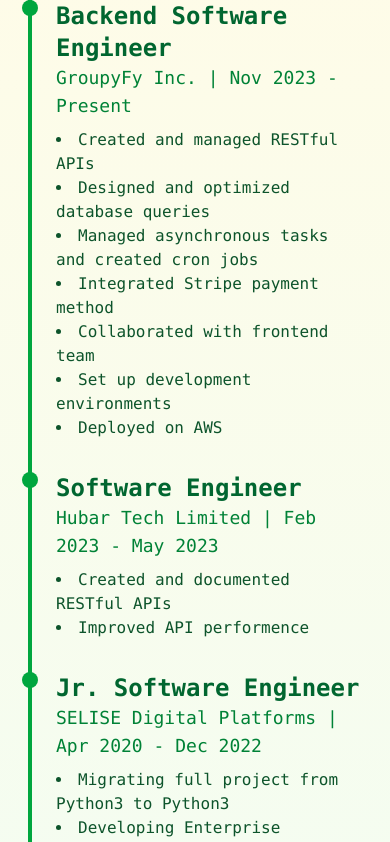
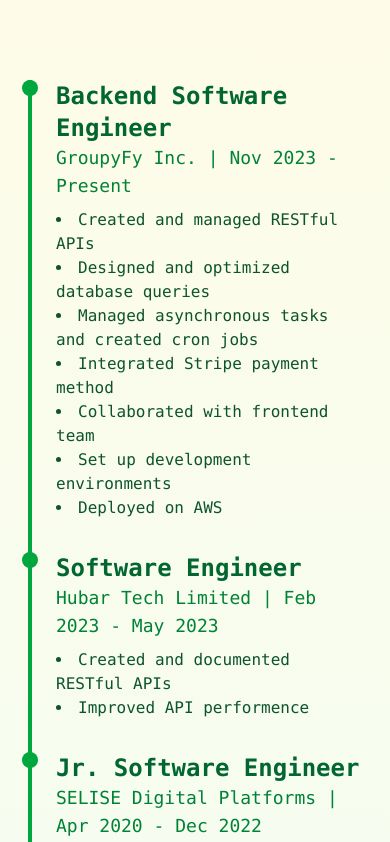
Before and after one commit to nahK994/nahK994.github.io, a Next.js app: page /components/experiences in a window 390 px wide. Shown: the top 842 px of the page. Built offline with nearby package versions, Linux system fonts and the light colour scheme.

Commit message:
fix some small screen design issues

```diff
--- a/app/components/experiences/page.tsx
+++ b/app/components/experiences/page.tsx
@@ -49,7 +49,7 @@
 export default function Experiences() {
     return (
         <section id={navItems[3].id} className="flex justify-center items-center min-h-screen font-mono px-3 bg-gradient-to-b to-green-50 from-yellow-50 text-gray-900">
-            <div className="max-w-4xl mx-auto px-4 w-full">
+            <div className="max-w-4xl mx-auto px-4 py-20 w-full">
                 <div className="relative border-l-4 border-green-600 w-full sm:w-150">
                     {experiences.map((exp, index) => (
                         <div key={index} className={`mb-8 ml-6 ${index === experiences.length - 1 ? 'border-l-0' : ''}`}>
--- a/app/components/skills/page.tsx
+++ b/app/components/skills/page.tsx
@@ -4,7 +4,7 @@
 export default function Skills() {
     return (
         <section id={navItems[2].id} className="min-h-screen flex items-center justify-center bg-gradient-to-b from-green-50 to-yellow-50">
-            <div className="flex flex-col gap-8 px-12">
+            <div className="flex flex-col gap-8 px-12 py-20">
                 <div className="flex flex-row flex-wrap justify-center items-center gap-8">
                     {Object.values(skill.language).map((s) => (
                         <SkillItem key={s.name} logo={s.logo} name={s.name} />
```
